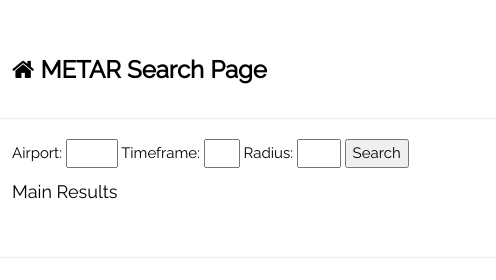
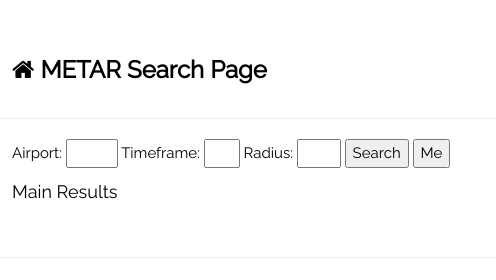
Before and after one commit to randallvowles/skyokhc, a plain HTML site: page metar.html in a window 1280 px wide. Shown: the top 280 px of the page, 304-800 px from the left. Drawn offline with nearby package versions, Linux system fonts and the light colour scheme.

Commit message:
api change

```diff
--- a/metar.html
+++ b/metar.html
@@ -80,6 +80,7 @@
           <td align="left"> Timeframe: <input type="text" size="2" name="timeframe" id="timeframe"></td>
           <td align="left"> Radius: <input type="text" size="3" name="radius" id="radius"></td>
           <td align="left"><input name="button" type="button" value="Search">
+            <button>Me</button>
             <br>
           </td>
         </tr>
```
